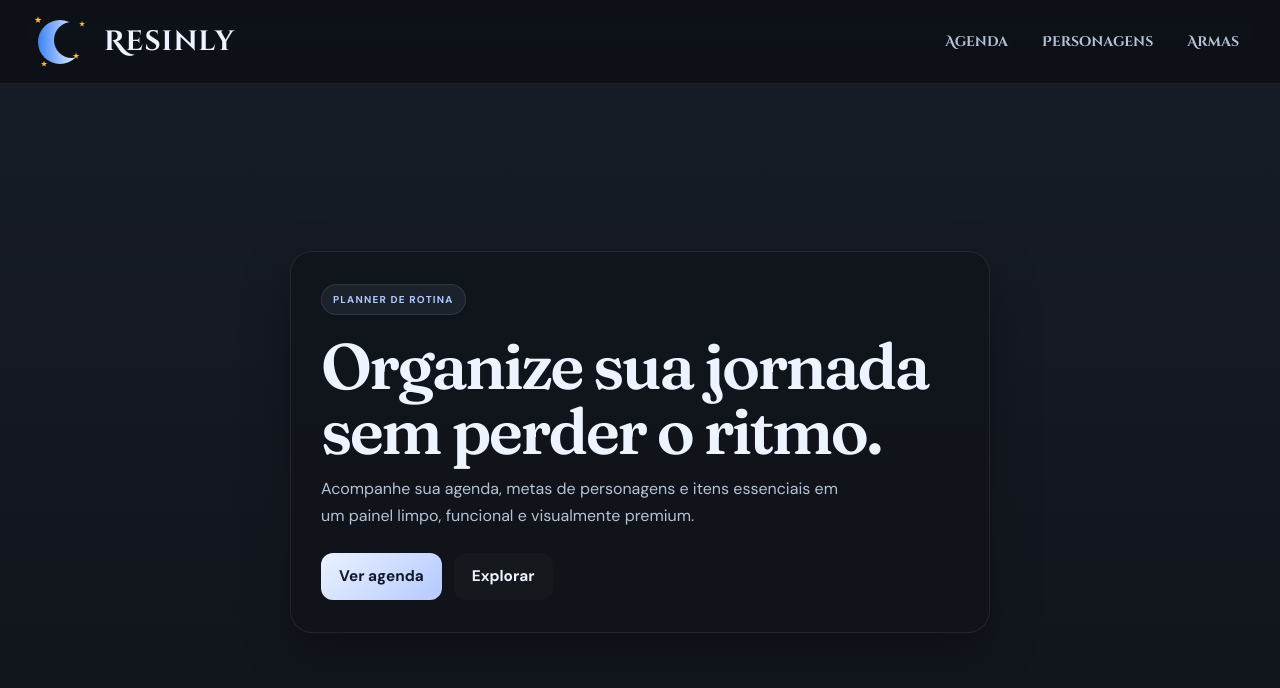
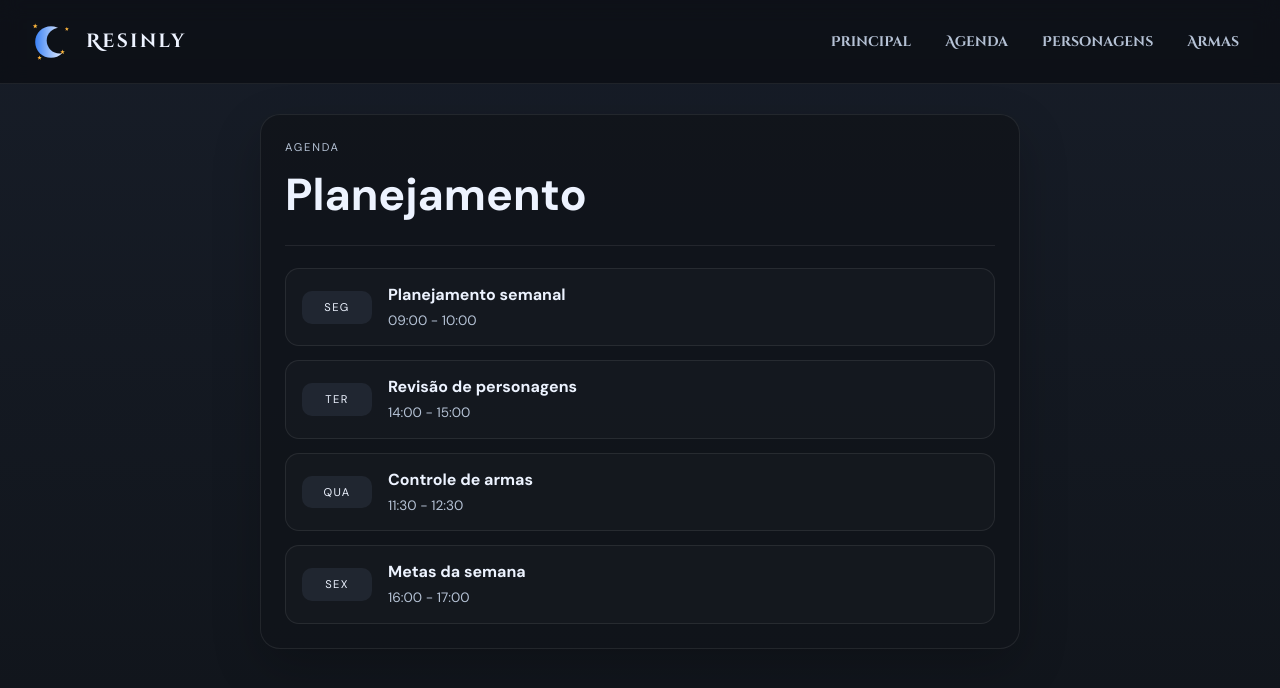
Before and after one commit to Marlon-DH/Resinly, a React (Vite) app in the folder frontend/: page / in a window 1280 px wide. Both pictures are taken after a click on the button "Agenda". Shown: the top 688 px of the page. Built offline with nearby package versions, Linux system fonts and the light colour scheme.

Commit message:
feat: reestruturar a navegação e adicionar a página de agenda com novos componentes

```diff
--- a/frontend/src/App.css
+++ b/frontend/src/App.css
@@ -41,14 +41,14 @@ body {
   gap: 12px;
 }
 
-.site-title {
+.brand-name {
   margin: 0;
   font-family: "Cinzel Decorative", "Uncial Antiqua", "Fraunces", serif;
-  font-size: 28px;
+  font-size: 1.2rem;
   font-weight: 700;
   line-height: 1;
-  color: inherit;
-  letter-spacing: 0.04em;
+  letter-spacing: 0.12em;
+  color: var(--text);
 }
 
 .topbar-nav {
@@ -82,93 +82,96 @@ body {
   color: var(--text);
 }
 
-.home-content {
+.agenda-page {
   min-height: 100vh;
-  display: grid;
-  place-items: center;
-  padding: calc(var(--topbar-height) + 48px) 24px 48px;
+  background: linear-gradient(180deg, var(--bg-mid) 0%, var(--bg-dark) 100%);
+  color: var(--text);
 }
 
-.hero-card {
-  width: min(700px, 100%);
-  padding: 32px 30px;
-  border-radius: 22px;
+.agenda-main {
+  padding: calc(var(--topbar-height) + 30px) 24px 48px;
+  display: flex;
+  justify-content: center;
+}
+
+.agenda-card {
+  width: min(760px, 100%);
   background: rgba(16, 20, 26, 0.82);
   border: 1px solid var(--border);
-  box-shadow: 0 18px 50px rgba(0, 0, 0, 0.25);
+  border-radius: 20px;
+  padding: 24px;
+  box-shadow: 0 18px 50px rgba(0, 0, 0, 0.2);
 }
 
-.hero-badge {
-  display: inline-flex;
-  align-items: center;
-  padding: 7px 11px;
-  border-radius: 999px;
-  background: rgba(175, 200, 255, 0.08);
-  border: 1px solid rgba(175, 200, 255, 0.12);
-  color: var(--accent);
-  font-size: 10px;
-  letter-spacing: 0.12em;
+.agenda-header {
+  display: flex;
+  align-items: end;
+  justify-content: space-between;
+  gap: 16px;
+  padding-bottom: 16px;
+  border-bottom: 1px solid var(--border);
+}
+
+.agenda-kicker {
+  margin: 0;
+  color: var(--muted);
+  font-size: 0.7rem;
+  letter-spacing: 0.16em;
   text-transform: uppercase;
+}
+
+.agenda-header h1 {
+  margin: 6px 0 0;
+  font-size: clamp(1.8rem, 4vw, 2.8rem);
   font-weight: 700;
 }
 
-.hero-card h2 {
-  margin: 18px 0 12px;
-  font-family: "Fraunces", serif;
-  font-size: clamp(2.1rem, 5vw, 4rem);
-  line-height: 1.02;
-  letter-spacing: -0.04em;
+.agenda-list {
+  display: grid;
+  gap: 14px;
+  margin-top: 22px;
 }
 
-.hero-card p {
-  margin: 0;
-  max-width: 540px;
-  color: var(--muted);
-  font-size: 1rem;
-  line-height: 1.7;
+.agenda-item {
+  display: flex;
+  align-items: center;
+  gap: 16px;
+  padding: 14px 16px;
+  border-radius: 14px;
+  background: rgba(255, 255, 255, 0.02);
+  border: 1px solid var(--border);
 }
 
-.hero-actions {
-  display: flex;
-  flex-wrap: wrap;
-  gap: 12px;
-  margin-top: 24px;
+.agenda-day {
+  min-width: 70px;
+  padding: 8px 10px;
+  border-radius: 10px;
+  background: rgba(175, 200, 255, 0.08);
+  color: var(--text);
+  font-size: 0.7rem;
+  letter-spacing: 0.12em;
+  text-transform: uppercase;
+  text-align: center;
 }
 
-.hero-actions button {
-  border: none;
-  border-radius: 12px;
-  padding: 12px 18px;
-  font-size: 0.96rem;
-  font-weight: 700;
-  cursor: pointer;
-  transition:
-    transform 0.2s ease,
-    opacity 0.2s ease;
+.agenda-copy {
+  display: flex;
+  flex-direction: column;
+  gap: 4px;
 }
 
-.hero-actions button:hover {
-  transform: translateY(-1px);
+.agenda-copy strong {
+  font-size: 1rem;
 }
 
-.primary-btn {
-  background: linear-gradient(135deg, #eaf1ff 0%, #b4c9ff 100%);
-  color: #111827;
-}
-
-.secondary-btn {
-  background: rgba(255, 255, 255, 0.02);
-  color: var(--text);
-  border: 1px solid var(--border);
+.agenda-copy span {
+  color: var(--muted);
+  font-size: 0.85rem;
 }
 
 @media (max-width: 650px) {
   .topbar {
     padding: 12px 16px;
-  }
-
-  .site-title {
-    font-size: 24px;
   }
 
   .topbar-nav {
@@ -180,15 +183,12 @@ body {
     font-size: 12px;
   }
 
-  .hero-card {
-    padding: 24px 18px;
+  .agenda-main {
+    padding: 24px 16px 40px;
   }
 
-  .hero-actions {
+  .agenda-item {
+    align-items: flex-start;
     flex-direction: column;
   }
-
-  .hero-actions button {
-    width: 100%;
-  }
 }
--- a/frontend/src/App.tsx
+++ b/frontend/src/App.tsx
@@ -1,13 +1,18 @@
 import { useState } from "react";
 import "./App.css";
+import Agenda from "./pages/Agenda";
 import Home from "./pages/Home";
 import Personagens from "./pages/Personagens";
 import Armas from "./pages/Armas";
 
-type Page = "agenda" | "characters" | "weapons";
+type Page = "home" | "agenda" | "characters" | "weapons";
 
 function App() {
-  const [page, setPage] = useState<Page>("agenda");
+  const [page, setPage] = useState<Page>("home");
+
+  if (page === "agenda") {
+    return <Agenda onNavigate={setPage} />;
+  }
 
   if (page === "characters") {
     return <Personagens onNavigate={setPage} />;
--- /dev/null
+++ b/frontend/src/components/NavBar.tsx
@@ -0,0 +1,33 @@
+import Logo from "./Logo";
+
+type Page = "home" | "agenda" | "characters" | "weapons";
+
+export default function NavBar({
+  onNavigate,
+}: {
+  onNavigate: (p: Page) => void;
+}) {
+  return (
+    <header className="topbar">
+      <div className="brand-wrap">
+        <Logo size={46} />
+        <span className="brand-name">Resinly</span>
+      </div>
+
+      <nav className="topbar-nav" aria-label="Navegação principal">
+        <button type="button" onClick={() => onNavigate("home")}>
+          Principal
+        </button>
+        <button type="button" onClick={() => onNavigate("agenda")}>
+          Agenda
+        </button>
+        <button type="button" onClick={() => onNavigate("characters")}>
+          Personagens
+        </button>
+        <button type="button" onClick={() => onNavigate("weapons")}>
+          Armas
+        </button>
+      </nav>
+    </header>
+  );
+}
--- /dev/null
+++ b/frontend/src/pages/Agenda.tsx
@@ -0,0 +1,46 @@
+import NavBar from "../components/NavBar";
+
+type Page = "home" | "agenda" | "characters" | "weapons";
+
+const agendaItems = [
+  { day: "SEG", title: "Planejamento semanal", time: "09:00 - 10:00" },
+  { day: "TER", title: "Revisão de personagens", time: "14:00 - 15:00" },
+  { day: "QUA", title: "Controle de armas", time: "11:30 - 12:30" },
+  { day: "SEX", title: "Metas da semana", time: "16:00 - 17:00" },
+];
+
+export default function Agenda({
+  onNavigate,
+}: {
+  onNavigate: (p: Page) => void;
+}) {
+  return (
+    <div className="agenda-page">
+      <NavBar onNavigate={onNavigate} />
+
+      <main className="agenda-main">
+        <section className="agenda-card">
+          <div className="agenda-header">
+            <div>
+              <p className="agenda-kicker">Agenda</p>
+              <h1>Planejamento</h1>
+            </div>
+          </div>
+
+          <div className="agenda-list">
+            {agendaItems.map((item) => (
+              <div key={item.day} className="agenda-item">
+                <span className="agenda-day">{item.day}</span>
+
+                <div className="agenda-copy">
+                  <strong>{item.title}</strong>
+                  <span>{item.time}</span>
+                </div>
+              </div>
+            ))}
+          </div>
+        </section>
+      </main>
+    </div>
+  );
+}
--- a/frontend/src/pages/Armas.tsx
+++ b/frontend/src/pages/Armas.tsx
@@ -1,24 +1,15 @@
-import Logo from "../components/Logo";
+import NavBar from "../components/NavBar";
 
-type Page = "agenda" | "characters" | "weapons";
+type Page = "home" | "agenda" | "characters" | "weapons";
 
 export default function Armas({
   onNavigate,
 }: {
   onNavigate: (p: Page) => void;
 }) {
-  void onNavigate;
   return (
-    <div>
-      <header className="topbar">
-        <div style={{ display: "flex", alignItems: "center", gap: 8 }}>
-          <Logo size={64} />
-          <div>
-            <h1 className="site-title">Resinly</h1>
-            <p className="eyebrow">Armas</p>
-          </div>
-        </div>
-      </header>
+    <div className="home-page">
+      <NavBar onNavigate={onNavigate} />
     </div>
   );
 }
--- a/frontend/src/pages/Home.tsx
+++ b/frontend/src/pages/Home.tsx
@@ -1,6 +1,6 @@
-import Logo from "../components/Logo";
+import NavBar from "../components/NavBar";
 
-type Page = "agenda" | "characters" | "weapons";
+type Page = "home" | "agenda" | "characters" | "weapons";
 
 export default function Home({
   onNavigate,
@@ -9,44 +9,7 @@ export default function Home({
 }) {
   return (
     <div className="home-page">
-      <header className="topbar">
-        <div className="brand-wrap">
-          <Logo size={64} />
-          <h1 className="site-title">Resinly</h1>
-        </div>
-
-        <nav className="topbar-nav" aria-label="Navegação principal">
-          <button type="button" onClick={() => onNavigate("agenda")}>
-            Agenda
-          </button>
-          <button type="button" onClick={() => onNavigate("characters")}>
-            Personagens
-          </button>
-          <button type="button" onClick={() => onNavigate("weapons")}>
-            Armas
-          </button>
-        </nav>
-      </header>
-
-      <main className="home-content">
-        <section className="hero-card">
-          <span className="hero-badge">Planner de rotina</span>
-          <h2>Organize sua jornada sem perder o ritmo.</h2>
-          <p>
-            Acompanhe sua agenda, metas de personagens e itens essenciais em um
-            painel limpo, funcional e visualmente premium.
-          </p>
-
-          <div className="hero-actions">
-            <button type="button" className="primary-btn">
-              Ver agenda
-            </button>
-            <button type="button" className="secondary-btn">
-              Explorar
-            </button>
-          </div>
-        </section>
-      </main>
+      <NavBar onNavigate={onNavigate} />
     </div>
   );
 }
--- a/frontend/src/pages/Personagens.tsx
+++ b/frontend/src/pages/Personagens.tsx
@@ -1,24 +1,15 @@
-import Logo from "../components/Logo";
+import NavBar from "../components/NavBar";
 
-type Page = "agenda" | "characters" | "weapons";
+type Page = "home" | "agenda" | "characters" | "weapons";
 
 export default function Personagens({
   onNavigate,
 }: {
   onNavigate: (p: Page) => void;
 }) {
-  void onNavigate;
   return (
-    <div>
-      <header className="topbar">
-        <div style={{ display: "flex", alignItems: "center", gap: 8 }}>
-          <Logo size={64} />
-          <div>
-            <h1 className="site-title">Resinly</h1>
-            <p className="eyebrow">Personagens</p>
-          </div>
-        </div>
-      </header>
+    <div className="home-page">
+      <NavBar onNavigate={onNavigate} />
     </div>
   );
 }
```
